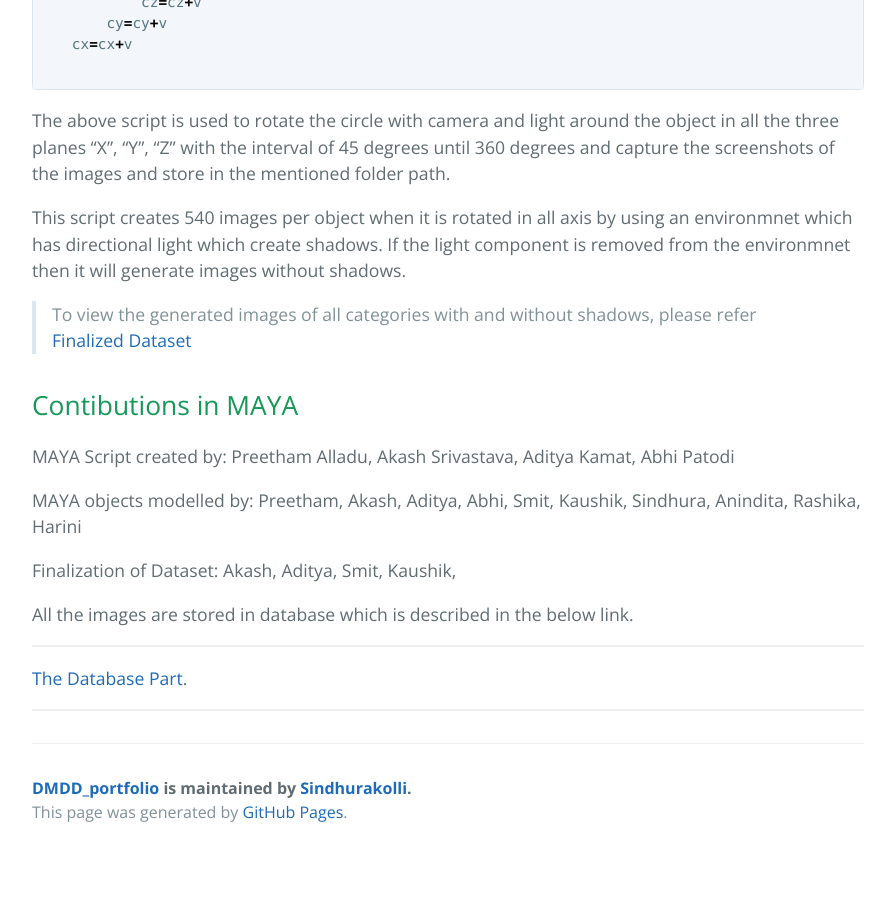
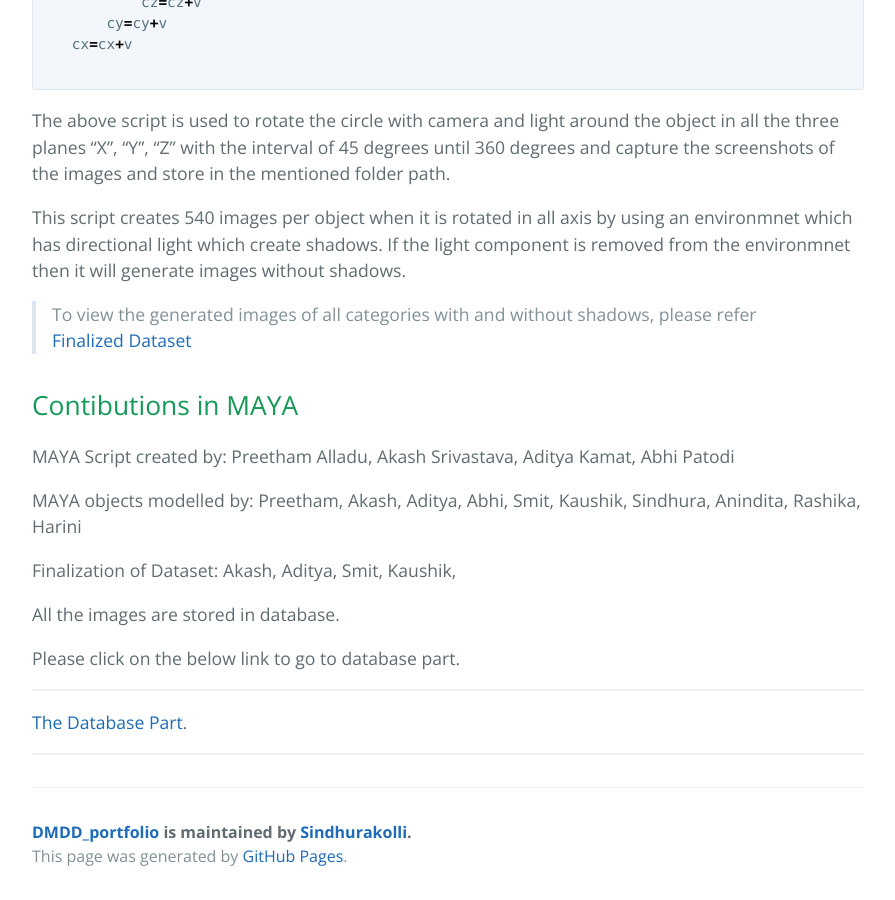
Before and after one commit to Sindhurakolli/DMDD_portfolio, a Jekyll site: the page built from index.md, in a window 1280 px wide and 900 px high, scrolled down 7140 px. Shown: the whole window, without its empty margins (192-1087 px from the left). Built offline with Jekyll 4.4.1, drawn with Linux system fonts in a browser that asks for light colours; before the commit the page ends 7996 px from its top, so only the background shows below that.

Commit message:
Update index.md

```diff
--- a/index.md
+++ b/index.md
@@ -149,7 +149,9 @@
 Akash, Aditya, Smit, Kaushik,
 
 
-All the images are stored in database which is described in the below link.
+All the images are stored in database.
+
+Please click on the below link to go to database part.
 
 
 * * *
```
